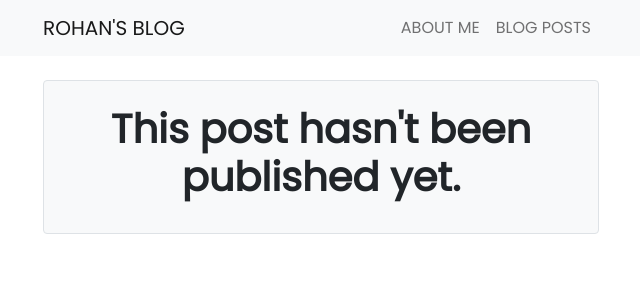
After one commit to rohansatapathy/rohansatapathy.com, a Flask app: template blog/templates/post.html in a window 1280 px wide. The commit adds this page. Shown: the top 300 px of the page, without its empty margins (319-959 px from the left). Run offline with Flask 2, Linux system fonts and the light colour scheme; the template is opened without the code that fills it, so the values that code supplies are empty.

Commit message:
Add blog post template with code highlighting

```diff
--- a/blog/routes.py
+++ b/blog/routes.py
@@ -1,4 +1,6 @@
 from flask import render_template, redirect, url_for
+from flask_flatpages import pygmented_markdown, pygments_style_defs
+from pygments.formatters import HtmlFormatter
 
 from blog import app, pages
 
@@ -10,8 +12,8 @@ def index():
 
 @app.route('/<path:path>/')
 def page(path):
-    page = pages.get_or_404(path)
-    return render_template('page.html', page=page)
+    post = pages.get_or_404(path)
+    return render_template('post.html', post=post, title=post.meta['title'])
 
 
 @app.route('/about_me/')
@@ -22,3 +24,9 @@ def about_me():
 @app.route('/posts/')
 def posts():
     return "Posts"
+
+
+@app.route('/pygments.css/')
+def pygments_css():
+    formatter = HtmlFormatter(style='tango')
+    return formatter.get_style_defs('.highlight'), 200, {'Content-Type': 'text/css'}
--- a/blog/templates/base.html
+++ b/blog/templates/base.html
@@ -10,35 +10,58 @@
     <title>Rohan's Blog</title>
   {% endif %}
 
-  <!--- Bootstrap CSS -->
+  <!-- Bootstrap CSS -->
   <link href="https://cdn.jsdelivr.net/npm/bootstrap@5.0.2/dist/css/bootstrap.min.css" rel="stylesheet" integrity="sha384-EVSTQN3/azprG1Anm3QDgpJLIm9Nao0Yz1ztcQTwFspd3yD65VohhpuuCOmLASjC" crossorigin="anonymous">
+
+  <!--Custom Font Files -->
+  <link rel="stylesheet" href="https://fonts.googleapis.com/css?family=Poppins">
+  <link rel="stylesheet" href="https://fonts.googleapis.com/css?family=Cabin">
+  <style>
+    body {
+      font-family: 'Poppins', sans-serif;
+    }
+
+    p {
+      font-family: 'Cabin', sans-serif;
+    }
+
+    h1 {
+      font-weight: bold;
+    }
+  </style>
+
+  <!-- Pygments CSS -->
+  <link rel="stylesheet" href="{{ url_for('pygments_css') }}">
 </head>
 <body>
-  <!--- Navbar --->
-  <nav class="navbar navbar-expand-sm navbar-dark bg-dark">
-    <div class="container-fluid">
-      <a href="{{ url_for('index') }}" class="navbar-brand">Rohan's Blog</a>
+
+  <!-- Navbar -->
+  <nav class="navbar navbar-expand-lg navbar-light bg-light justify-content-center row">
+    <div class="container-fluid px-5 col-lg-6">
+      <a href="{{ url_for('index') }}" class="navbar-brand text-uppercase">Rohan's Blog</a>
       <button class="navbar-toggler" type="button" data-bs-toggle="collapse" data-bs-target="#navbarSupportedContent" aria-controls="navbarSupportedContent" aria-expanded="false" aria-label="Toggle navigation">
         <span class="navbar-toggler-icon"></span>
       </button>
       <div class="collapse navbar-collapse" id="navbarSupportedContent">
-        <ul class="navbar-nav">
+        <ul class="navbar-nav ms-auto">
           <li class="nav-item">
-            <a href="{{ url_for('about_me') }}" class="nav-link">About Me</a>
+            <a href="{{ url_for('about_me') }}" class="nav-link text-uppercase">About Me</a>
           </li>
           <li class="nav-item">
-            <a href="{{ url_for('posts') }}" class="nav-link">Blog Posts</a>
+            <a href="{{ url_for('posts') }}" class="nav-link text-uppercase">Blog Posts</a>
           </li>
         </ul>
       </div>
     </div>
   </nav>
 
+  <div class="row justify-content-center">
+    <div class=" container-fluid px-5 my-4 col-lg-6">
+      {% block content %}{% endblock %}
+    </div>
+  </div>
 
-  <div class="container">
-    {% block content %}{% endblock %}
-  </div>
-  <!--- Bootstrap JS -->
+  <!-- Bootstrap JS -->
   <script src="https://cdn.jsdelivr.net/npm/bootstrap@5.0.2/dist/js/bootstrap.bundle.min.js" integrity="sha384-MrcW6ZMFYlzcLA8Nl+NtUVF0sA7MsXsP1UyJoMp4YLEuNSfAP+JcXn/tWtIaxVXM" crossorigin="anonymous"></script>
 </body>
 </html>
--- /dev/null
+++ b/blog/templates/post.html
@@ -0,0 +1,18 @@
+{% extends 'base.html' %}
+
+
+{% block content %}
+  {% if not post.published %}
+    <div class="bg-light border rounded-2 py-4">
+      <h1 class="text-center">This post hasn't been published yet.</h1>
+    </div>
+  {% else %}
+    <div class="bg-light border rounded-2 py-4">
+      <h1 class="text-center">{{ post.title }}</h1>
+      <h6 class="my-3 text-center">{{ post.date }}</h6>
+    </div>
+    <div class="py-5">
+        {{ post }}
+    </div>
+  {% endif %}
+{% endblock %}
--- a/pyproject.toml
+++ b/pyproject.toml
@@ -10,6 +10,8 @@ Flask = "^2.0.1"
 python-dotenv = "^0.19.0"
 Frozen-Flask = "^0.18"
 Flask-FlatPages = "^0.7.3"
+Pygments = "^2.9.0"
+pymdown-extensions = "^8.2"
 
 [tool.poetry.dev-dependencies]
 pytest = "^5.2"
```
Also changed, not shown: blog/pages/test-post.md (+37 -1 lines), blog/templates/page.html (deleted, +0 -7 lines), config.py (+13 -0 lines), 1 other file.
